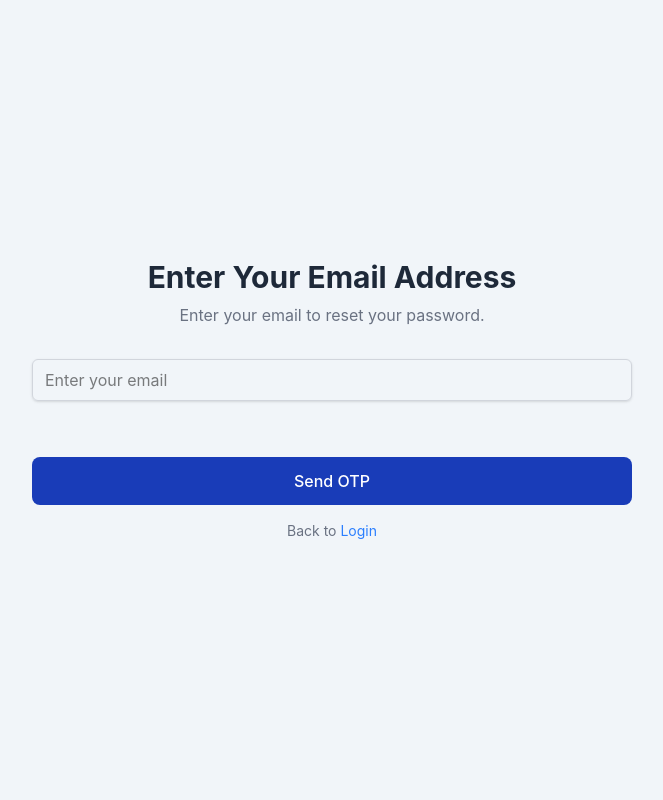
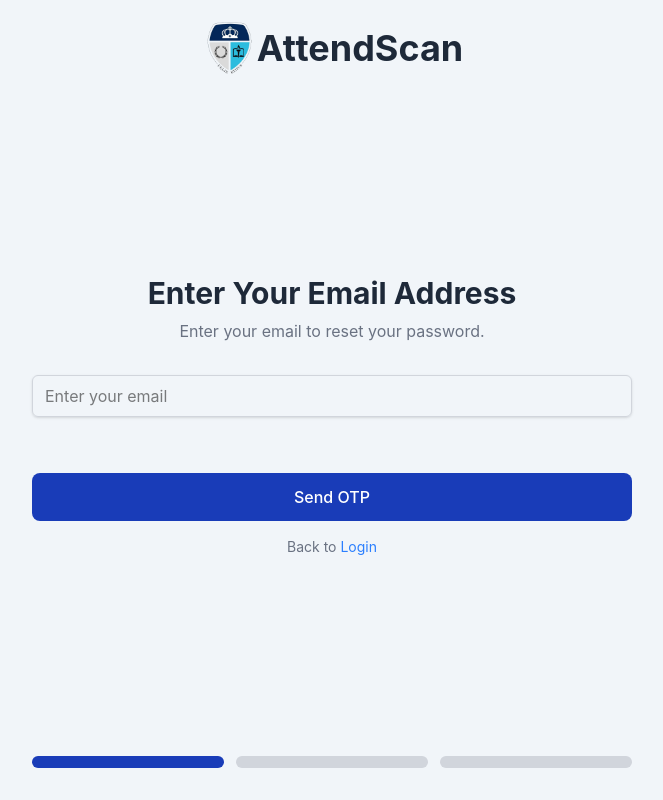
Before and after one commit to Jirro-Code/QR-Code_Based_Attendance_Management_System, a React (Vite) app in the folder frontend/: page /forgot-password in a window 1280 px wide. Shown: the whole page, without its empty margins (308-971 px from the left). Built offline with nearby package versions, Linux system fonts and the light colour scheme.

Commit message:
Redesigned the forgot password page

```diff
--- a/frontend/src/pages/ForgotPasswordPage.tsx
+++ b/frontend/src/pages/ForgotPasswordPage.tsx
@@ -1,9 +1,10 @@
 import { useState, useRef, useEffect } from "react";
 import { useUpdate } from "../hooks/useUpdate.ts";
 import { Input } from "../components/Input/Input.tsx";
-import { CircleAlert, Eye, EyeOff } from "lucide-react";
 import { useNavigate, useLocation } from "react-router-dom";
 import { ApiError } from "../services/error.ts";
+import icp from "../assets/icp.png";
+import { CircleAlert, Eye, EyeOff } from "lucide-react";
 
 export const ForgotPasswordPage = () => {
     const navigate = useNavigate();
@@ -265,7 +266,11 @@ export const ForgotPasswordPage = () => {
     }
 
     return (
-        <div className="min-h-screen w-screen flex flex-col items-center justify-center bg-slate-100 p-15">
+        <div className="min-h-screen w-screen flex flex-col items-center justify-between bg-slate-100 pl-15 pr-15 pt-5 pb-8">
+            <div className="flex items-center">
+                <img src={icp} alt="ICP" className="md:w-14 md:h-14 sm:w-12 sm:h-12 w-11 h-11" />
+                <h1 className="md:text-4xl sm:text-3xl text-2xl font-bold text-gray-800">AttendScan</h1>
+            </div>
             <div className="w-full max-w-150">
                 {!step1Completed && !step2Completed && !step3Completed &&
                     (<div className="flex flex-col w-full gap-2">
@@ -319,9 +324,9 @@ export const ForgotPasswordPage = () => {
                             <button type="submit" className="bg-blue-800 w-full text-white py-3 px-4 rounded-lg font-medium mt-6 hover:bg-blue-900 transition-colors" disabled={otpLoading || lockSeconds > 0}>
                                 {otpLoading ? "Verifying..." : "Send"}
                             </button>
+                            <p className="text-sm text-gray-500 text-center">Didn't receive the code? <button type="button" disabled={resendSeconds > 0 || lockSeconds > 0} className="text-blue-500 hover:underline disabled:text-gray-400 disabled:no-underline" onClick={handleResendOtp}>{lockSeconds > 0 ? "Resend unavailable" : resendSeconds > 0 ? `Resend in ${resendSeconds}s` : "Resend"}</button></p>
+                            <p className="text-sm text-gray-500 text-center mt-3">Back to <button type="button" onClick={() => navigate(isAdmin ? "/admin-login" : "/student-login")} className="text-blue-500 hover:underline">Login</button></p>
                         </form>
-                        <p className="text-sm text-gray-500 text-center">Didn't receive the code? <button type="button" disabled={resendSeconds > 0 || lockSeconds > 0} className="text-blue-500 hover:underline disabled:text-gray-400 disabled:no-underline" onClick={handleResendOtp}>{lockSeconds > 0 ? "Resend unavailable" : resendSeconds > 0 ? `Resend in ${resendSeconds}s` : "Resend"}</button></p>
-                        <p className="text-sm text-gray-500 text-center mt-3">Back to <button type="button" onClick={() => navigate(isAdmin ? "/admin-login" : "/student-login")} className="text-blue-500 hover:underline">Login</button></p>
                     </div>)
                 }
                 {step1Completed && step2Completed && !step3Completed && (
@@ -329,9 +334,9 @@ export const ForgotPasswordPage = () => {
                         <div className="mb-5 text-center">
                             <h2 className="text-2xl sm:text-3xl font-bold text-gray-800">OTP Verified</h2>
                             <p className="text-gray-500 mt-2">You can now reset your password.</p>
-                            <form onSubmit={handlePasswordReset} className="w-full mt-5">
+                            <form onSubmit={handlePasswordReset} className="w-full mt-5 text-left">
                                 <div className="relative">
-                                    <Input label="Password" id="studentPassword" type={isHidden ? "password" : "text" } placeholder="Password" onChange={(e) => setPassword(e.target.value)} name="password" value={password ?? ""} isRequired={true} error={error?.includes("password") || error?.includes("Passwords") || error?.includes("Password") ? error : undefined} />
+                                    <Input label="Password" id="studentPassword" type={isHidden ? "password" : "text" } placeholder="Enter Password" onChange={(e) => setPassword(e.target.value)} name="password" value={password ?? ""} isRequired={true} error={error?.includes("password") || error?.includes("Passwords") || error?.includes("Password") ? error : undefined} />
                                     <button type="button" onClick={() => setIsHidden(!isHidden)} className="absolute right-3 top-9 text-gray-500 hover:text-gray-600 focus:outline-none bg-white">
                                         {isHidden ? <EyeOff size={"20"} /> : <Eye size={"20"} />}
                                     </button>
@@ -342,15 +347,21 @@ export const ForgotPasswordPage = () => {
                                         {isHidden2 ? <EyeOff size={"20"} /> : <Eye size={"20"} />}
                                     </button>
                                 </div>
-
+                                <p className="text-sm text-gray-500 mt-3">Passwords must be at least 8 characters long.</p>
                                 <button type="submit" className="bg-blue-800 w-full text-white py-3 px-4 rounded-lg font-medium mt-6 hover:bg-blue-900 transition-colors" disabled={passwordResetLoading}>
                                     {passwordResetLoading ? "Resetting..." : "Reset Password"}
                                 </button>
+                                <p className="text-sm text-gray-500 text-center mt-3">Back to <button type="button" onClick={() => navigate(isAdmin ? "/admin-login" : "/student-login")} className="text-blue-500 hover:underline">Login</button></p>
                             </form>
                         </div>
                     </div>
                 )}
             </div>
+            <div className="w-full max-w-150 flex justify-between gap-3">
+                <span className={`${!step1Completed && !step2Completed && !step3Completed ? "bg-blue-800" : "bg-gray-300"} w-full rounded-2xl h-3 transition-colors`}/>
+                <span className={`${step1Completed && !step2Completed && !step3Completed ? "bg-blue-800" : "bg-gray-300"} w-full rounded-2xl h-3 transition-colors`}/>
+                <span className={`${step1Completed && step2Completed && !step3Completed ? "bg-blue-800" : "bg-gray-300"} w-full rounded-2xl h-3 transition-colors`}/>
+            </div>
         </div>
     );
 }
--- a/frontend/src/pages/student/EventsPage.tsx
+++ b/frontend/src/pages/student/EventsPage.tsx
@@ -40,7 +40,7 @@ export const EventsPage = () => {
             try {
                 await useViewAllEvents((allEvents: Event[]) => {
                     const upcoming = allEvents.filter(
-                        (event) => event.eventDate > localDateString(new Date())
+                        (event) => event.eventDate >= localDateString(new Date())
                     );
                     setEventArray(upcoming);
                 }, setError);
@@ -108,7 +108,7 @@ export const EventsPage = () => {
                 );
             }
 
-            result = result.filter((event) => event.eventDate > localDateString(new Date()));
+            result = result.filter((event) => event.eventDate >= localDateString(new Date()));
 
             setEventArray(result);
         }, setError);
```
Also changed, not shown: frontend/src/hooks/useUpdate.ts (line endings or trailing spaces).
